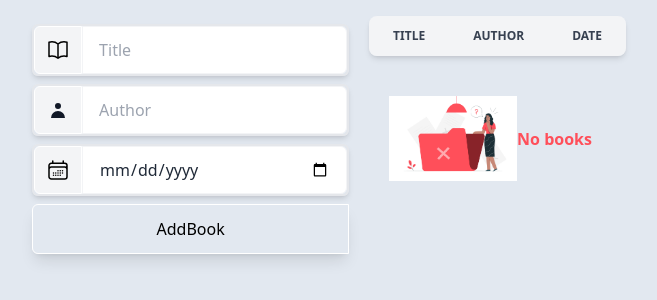
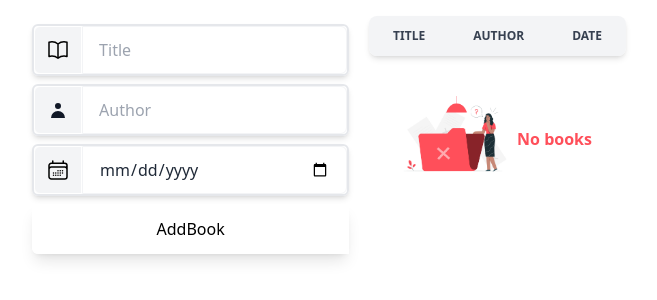
Before and after one commit to seyed-mohsen-mousavi/booklist, a website: page public/index.html in a window 1280 px wide. Shown: the whole page, without its empty margins (311-968 px from the left). Drawn offline with Linux system fonts and the light colour scheme.

Commit message:
hello project

```diff
--- a/public/index.html
+++ b/public/index.html
@@ -10,7 +10,7 @@
     <link rel="stylesheet" href="./build/tailwind.css">
 </head>
 
-<body class="h-screen bg-slate-200">
+<body class="h-screen ">
     <div class="container flex flex-row gap-5  justify-center mt-4">
         <div>
             <div class="  my-2 border mx-auto    border-[2px]   justify-center flex items-center rounded-md shadow-md">
```
